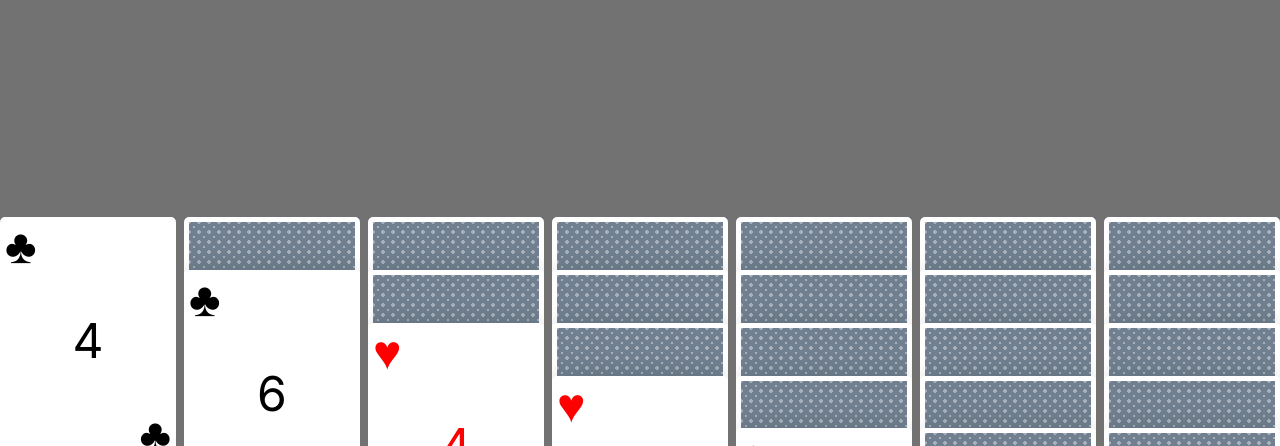
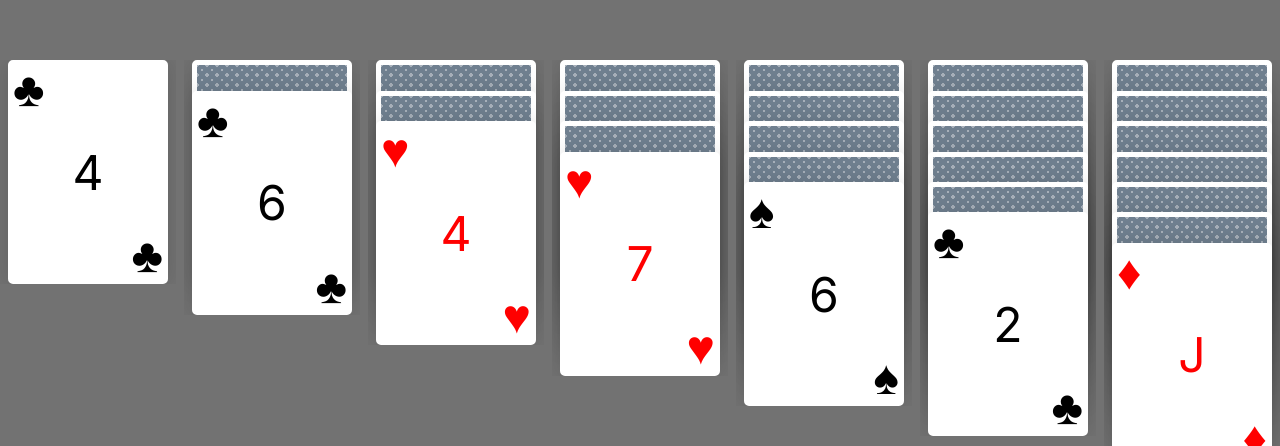
Before and after one commit to Rykus0/solitaire, a Next.js app: page / in a window 1280 px wide. Shown: the part 354-800 px from the top of the page. Built offline with nearby package versions, Linux system fonts and the light colour scheme.

Commit message:
feat: use viewport width-relative sizes for cards

```diff
--- a/src/app/components/Card.module.css
+++ b/src/app/components/Card.module.css
@@ -6,7 +6,10 @@
 
   width: 100px;
   height: 140px;
+  width: 12.5vw;
+  height: 17.5vw;
   min-width: 32px;
+  min-height: 44px;
 
   font-size: 3rem;
   font-size: clamp(0.75rem, 4vw, 3rem);
@@ -20,14 +23,6 @@
   color: black;
 
   position: relative;
-}
-
-@supports (aspect-ratio: 2.5 / 3.5) {
-  .card {
-    width: 100%;
-    height: auto;
-    aspect-ratio: 2.5 / 3.5;
-  }
 }
 
 .diamonds,
--- a/src/app/components/Stack.module.css
+++ b/src/app/components/Stack.module.css
@@ -14,7 +14,7 @@
 }
 
 .row > * + * {
-  margin-left: -50%;
+  margin-left: -9vw;
 }
 
 .column {
```
